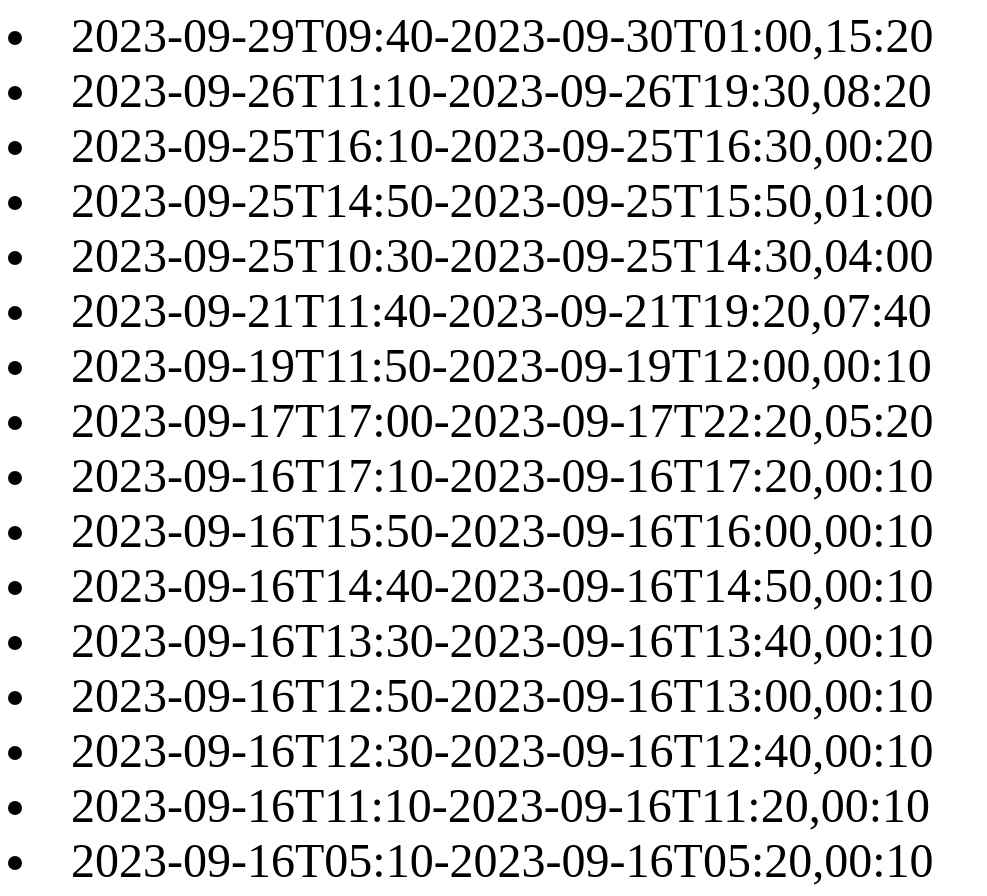
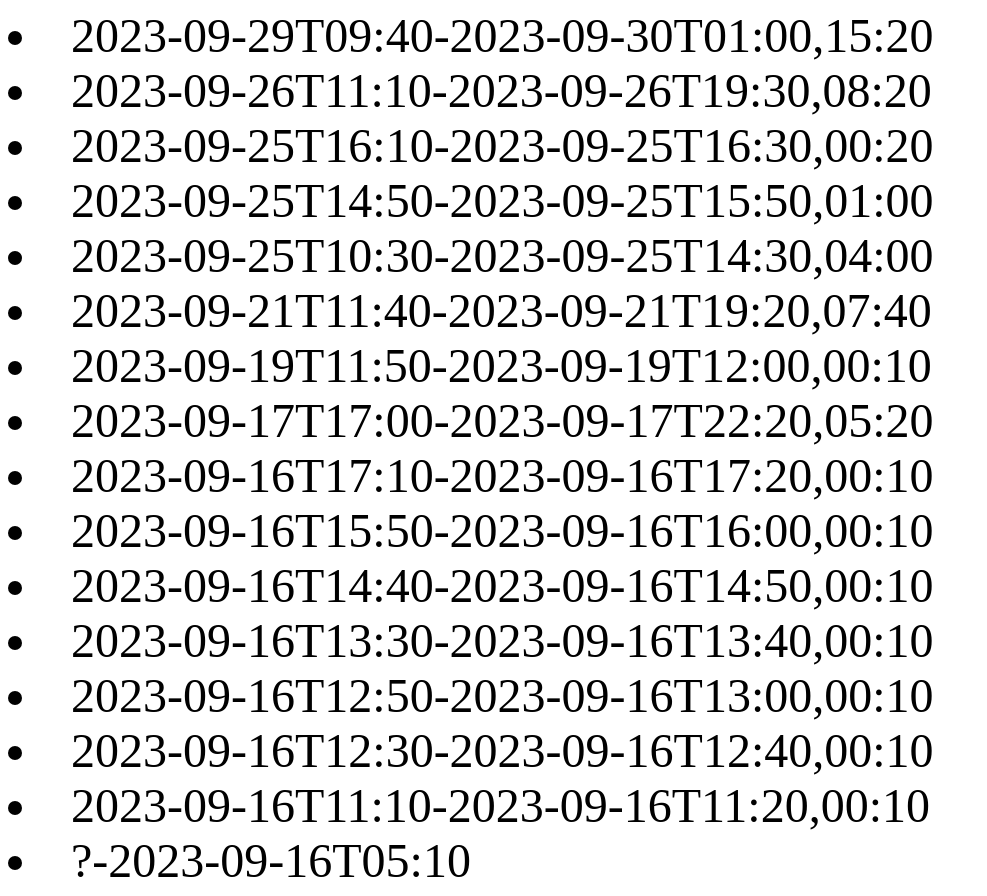
Before and after one commit to killy971/killy971.github.io, a plain HTML site: page hkey-status/C9:B0:B1:E3:F0:EB/index.html in a window 1280 px wide. Shown: the whole page, without its empty margins (0-987 px from the left). Drawn offline with Linux system fonts and the light colour scheme.

Commit message:
Add index.html

```diff
--- a/hkey-status/C9:B0:B1:E3:F0:EB/index.html
+++ b/hkey-status/C9:B0:B1:E3:F0:EB/index.html
@@ -13,4 +13,4 @@
 <li style="font-size:48px">2023-09-16T12:50-2023-09-16T13:00,00:10</li>
 <li style="font-size:48px">2023-09-16T12:30-2023-09-16T12:40,00:10</li>
 <li style="font-size:48px">2023-09-16T11:10-2023-09-16T11:20,00:10</li>
-<li style="font-size:48px">2023-09-16T05:10-2023-09-16T05:20,00:10</li>
+<li style="font-size:48px">?-2023-09-16T05:10</li>
```
